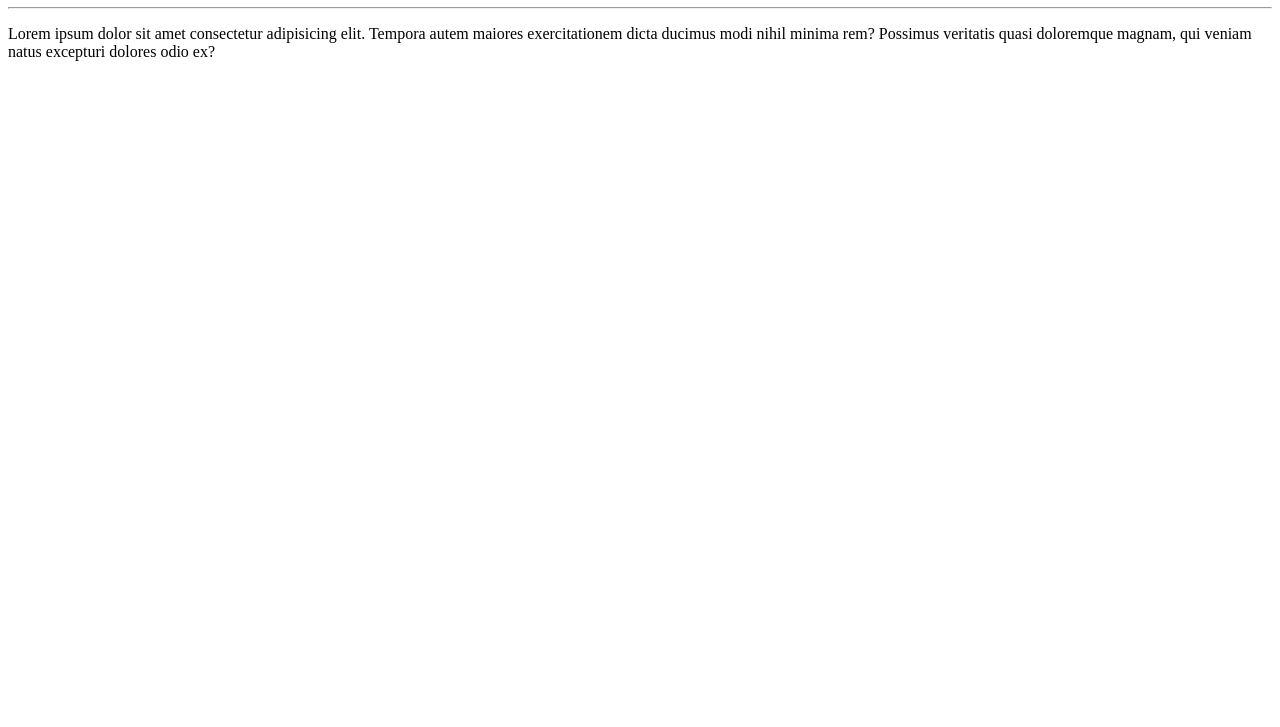
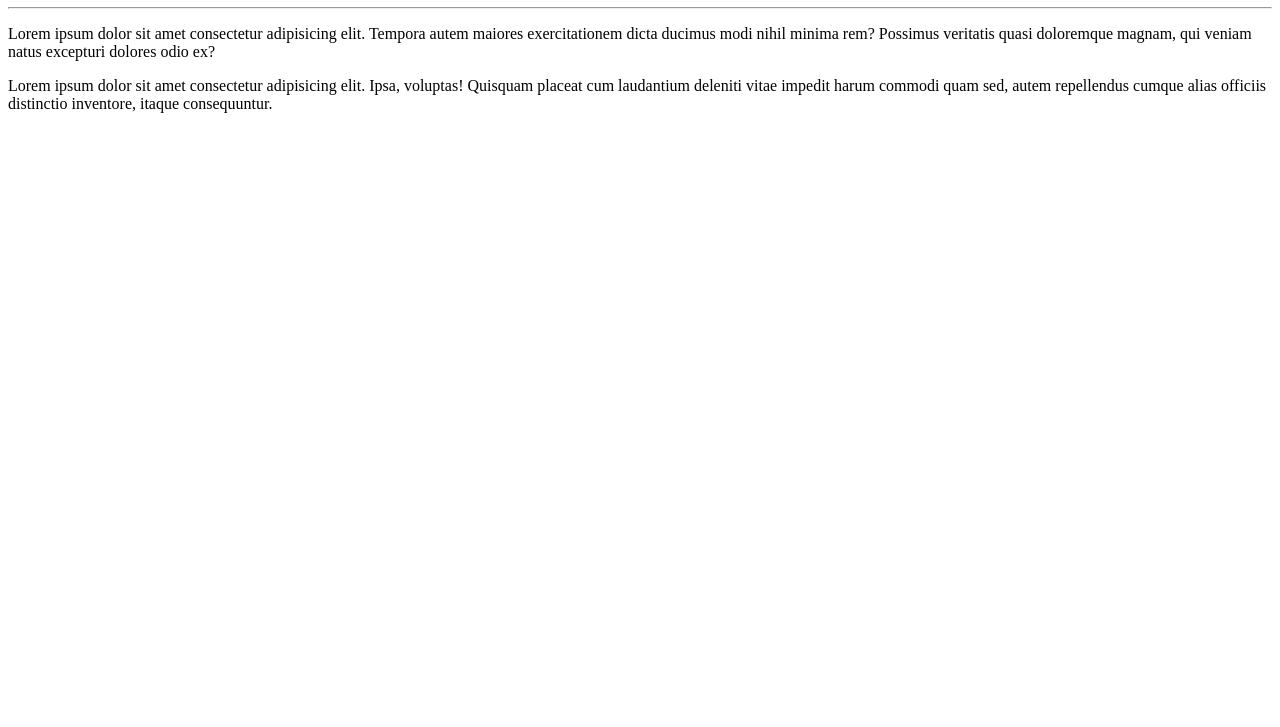
Before and after one commit to C01insque/OlaMundo, a plain HTML site: page site-exemplo/index.html in a window 1280 px wide. Shown: the part 73-800 px from the top of the page. Drawn offline with Linux system fonts and the light colour scheme.

Commit message:
adicionei um paragrafo

```diff
--- a/site-exemplo/index.html
+++ b/site-exemplo/index.html
@@ -9,5 +9,6 @@
     <h1>Ola, Mundo!</h1>
     <hr>
     <p>Lorem ipsum dolor sit amet consectetur adipisicing elit. Tempora autem maiores exercitationem dicta ducimus modi nihil minima rem? Possimus veritatis quasi doloremque magnam, qui veniam natus excepturi dolores odio ex?</p>
+    Lorem ipsum dolor sit amet consectetur adipisicing elit. Ipsa, voluptas! Quisquam placeat cum laudantium deleniti vitae impedit harum commodi quam sed, autem repellendus cumque alias officiis distinctio inventore, itaque consequuntur.
 </body>
 </html>
```
